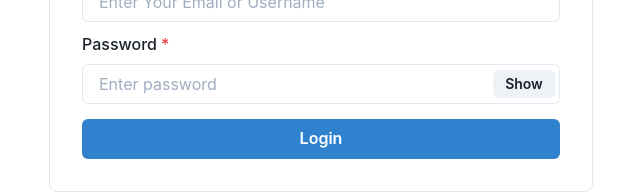
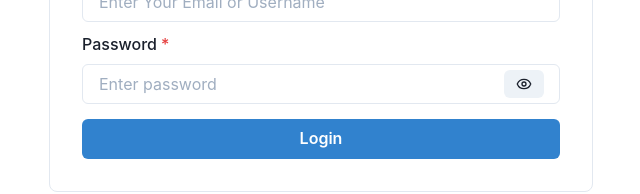
Before and after one commit to sedefcabuk/chat-app, a React (Create React App) app in the folder frontend/: page / in a window 1280 px wide. Shown: the part 274-468 px from the top of the page, without its empty margins (319-959 px from the left). Built offline with nearby package versions, Linux system fonts and the light colour scheme.

Commit message:
düzenleme

```diff
--- a/frontend/package.json
+++ b/frontend/package.json
@@ -14,6 +14,7 @@
     "axios": "^0.21.1",
     "chat-app": "file:..",
     "framer-motion": "^4",
+    "lucide-react": "^0.474.0",
     "react": "^17.0.2",
     "react-chips": "^0.8.0",
     "react-dom": "^17.0.2",
--- a/frontend/src/components/Authentication/Login.js
+++ b/frontend/src/components/Authentication/Login.js
@@ -7,6 +7,7 @@ import axios from "axios";
 import { useToast } from "@chakra-ui/react";
 import { useHistory } from "react-router-dom";
 import { ChatState } from "../../Context/ChatProvider";
+import { Eye, EyeOff } from "lucide-react";
 
 const Login = () => {
   const [show, setShow] = useState(false);
@@ -92,7 +93,7 @@ const Login = () => {
           />
           <InputRightElement width="4.5rem">
             <Button h="1.75rem" size="sm" onClick={handleClick}>
-              {show ? "Hide" : "Show"}
+              {show ? <EyeOff size={16} /> : <Eye size={16} />}
             </Button>
           </InputRightElement>
         </InputGroup>
--- a/frontend/src/components/Authentication/Signup.js
+++ b/frontend/src/components/Authentication/Signup.js
@@ -6,6 +6,7 @@ import { useToast } from "@chakra-ui/toast";
 import axios from "axios";
 import { useState } from "react";
 import { useHistory } from "react-router";
+import { Eye, EyeOff } from "lucide-react";
 
 const Signup = () => {
   const [show, setShow] = useState(false);
@@ -165,7 +166,7 @@ const Signup = () => {
           />
           <InputRightElement width="4.5rem">
             <Button h="1.75rem" size="sm" onClick={handleClick}>
-              {show ? "Hide" : "Show"}
+              {show ? <EyeOff size={16} /> : <Eye size={16} />}
             </Button>
           </InputRightElement>
         </InputGroup>
@@ -180,7 +181,7 @@ const Signup = () => {
           />
           <InputRightElement width="4.5rem">
             <Button h="1.75rem" size="sm" onClick={handleClick}>
-              {show ? "Hide" : "Show"}
+              {show ? <EyeOff size={16} /> : <Eye size={16} />}
             </Button>
           </InputRightElement>
         </InputGroup>
```
Also changed, not shown: frontend/src/components/miscellaneous/SideDrawer.js (line endings or trailing spaces), 1 other file (tests, documents, lock files or other folders).
